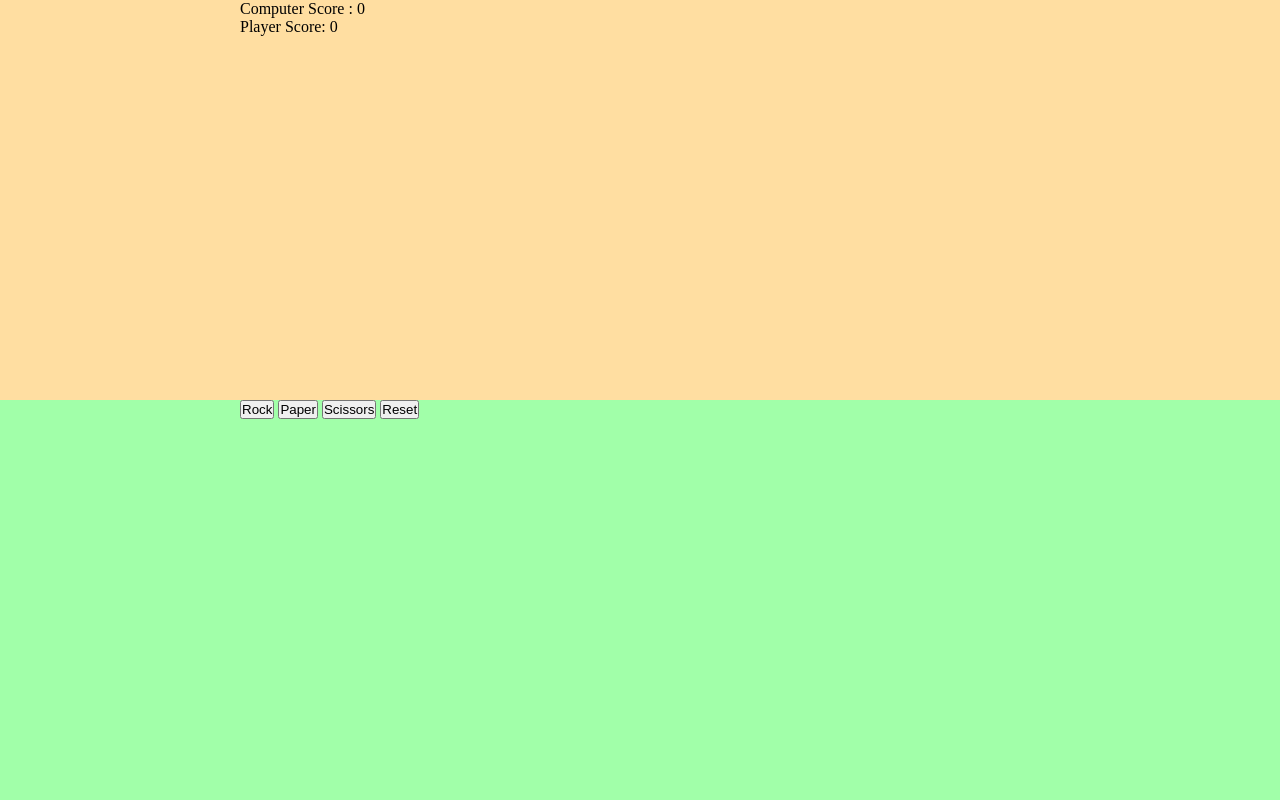
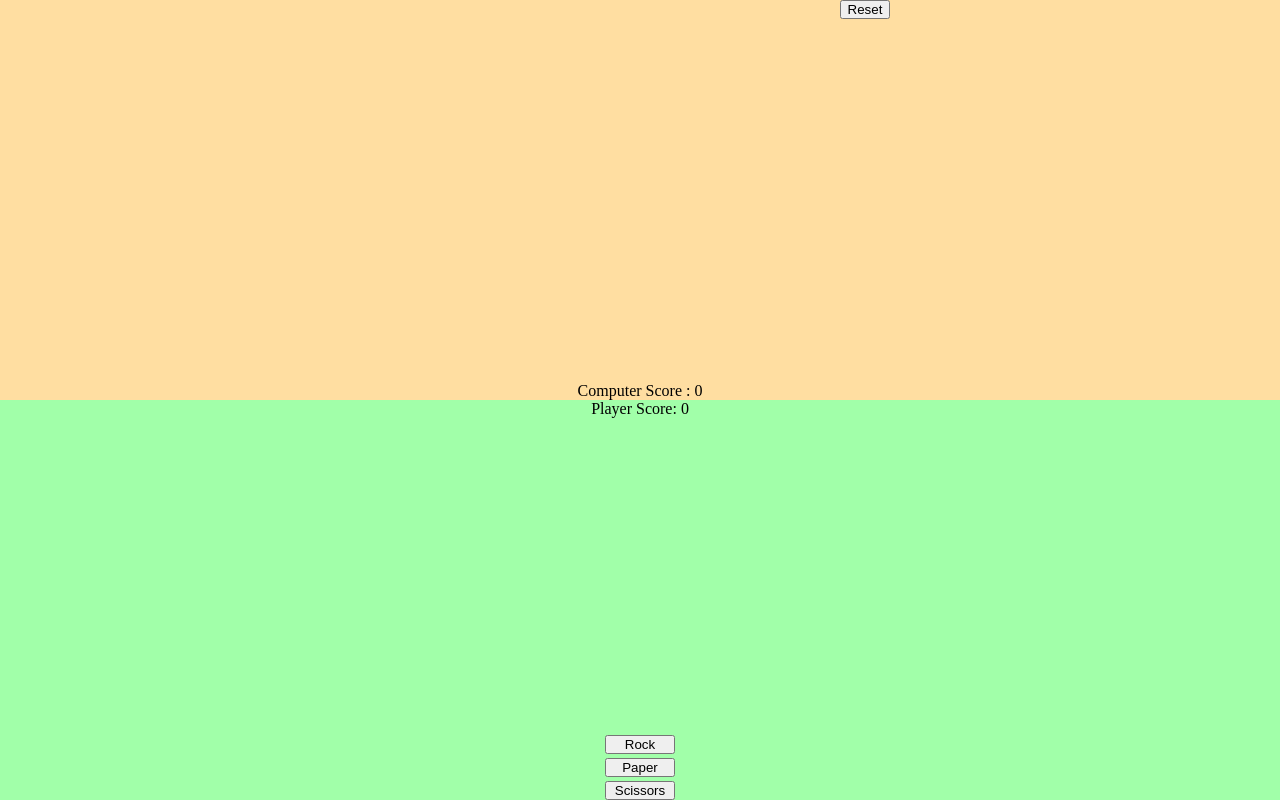
Before and after one commit to cjfaquino/jankenpon, a plain HTML site: page index.html in a window 1280 px wide. Drawn offline with Linux system fonts and the light colour scheme.

Commit message:
reposition buttons, score and results

```diff
--- a/index.html
+++ b/index.html
@@ -8,20 +8,20 @@
 
     <body>
         <section id="topHalf">
-            <div class="wrapper">
+            <div class="comp wrapper flex">
+                <button id="reset">Reset</button>
                 <div>Computer Score : <span id="compScore">0</span></div>
-                <div>Player Score: <span id="playerScore">0</span></div>
             </div>
         </section>
         <section id="bottomHalf">
-            <div class="buttons wrapper">
+            <div class="buttons wrapper flex">
+                <div class="playerScore">Player Score: <span id="playerScore">0</span></div>
+                <div id="result"></div>
                 <button id="rock">Rock</button>
                 <button id="paper">Paper</button>
                 <button id="scissors">Scissors</button>
-                <button id="reset">Reset</button>
             </div>
         </section>
-        <div id="result"></div>
         <script src="./scripts.js"></script>
     </body>
 </html>
--- a/styles.css
+++ b/styles.css
@@ -5,8 +5,13 @@
 }
 
 .wrapper {
-  max-width: 800px;
+  max-width: 500px;
   margin: 0 auto;
+}
+
+.flex {
+  display: flex;
+  flex-direction: column;
 }
 
 #topHalf {
@@ -14,7 +19,36 @@
   background: rgb(255, 222, 161);
 }
 
+.comp {
+  height: 100%;
+  justify-content: flex-end;
+  align-items: center;
+}
+
+#reset {
+  width: 50px;
+  align-self: flex-end;
+  margin-top: 0;
+  margin-bottom: auto;
+}
+
 #bottomHalf {
   height: 50vh;
   background: rgb(161, 255, 169);
 }
+
+.playerScore {
+  margin-top: 0;
+  margin-bottom: auto;
+}
+
+.buttons {
+  height: 100%;
+  justify-content: flex-end;
+  align-items:center;
+  gap: 4px;
+}
+
+.buttons > button {
+  width: 70px;
+}
```
